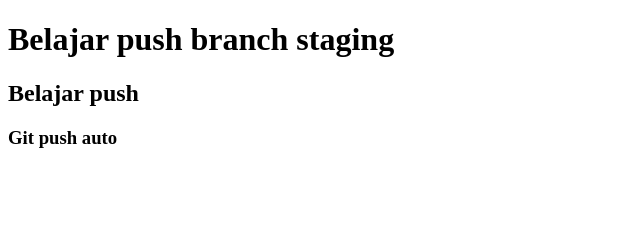
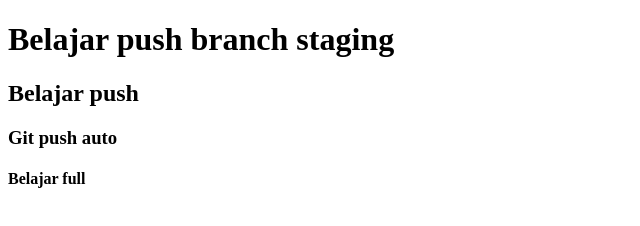
Before and after one commit to wanzwandi/belajar-git, a plain HTML site: page header.html in a window 1280 px wide. Shown: the whole page, without its empty margins (0-640 px from the left). Drawn offline with Linux system fonts and the light colour scheme.

Commit message:
menambahkan elemnt h4

```diff
--- a/header.html
+++ b/header.html
@@ -8,6 +8,8 @@
     <h1>Belajar push branch staging</h1>
     <h2>Belajar push</h2>
     <h3>Git push auto</h3>
+    <h4>Belajar full</h4>
+
 
   </body>
 </html>
```
